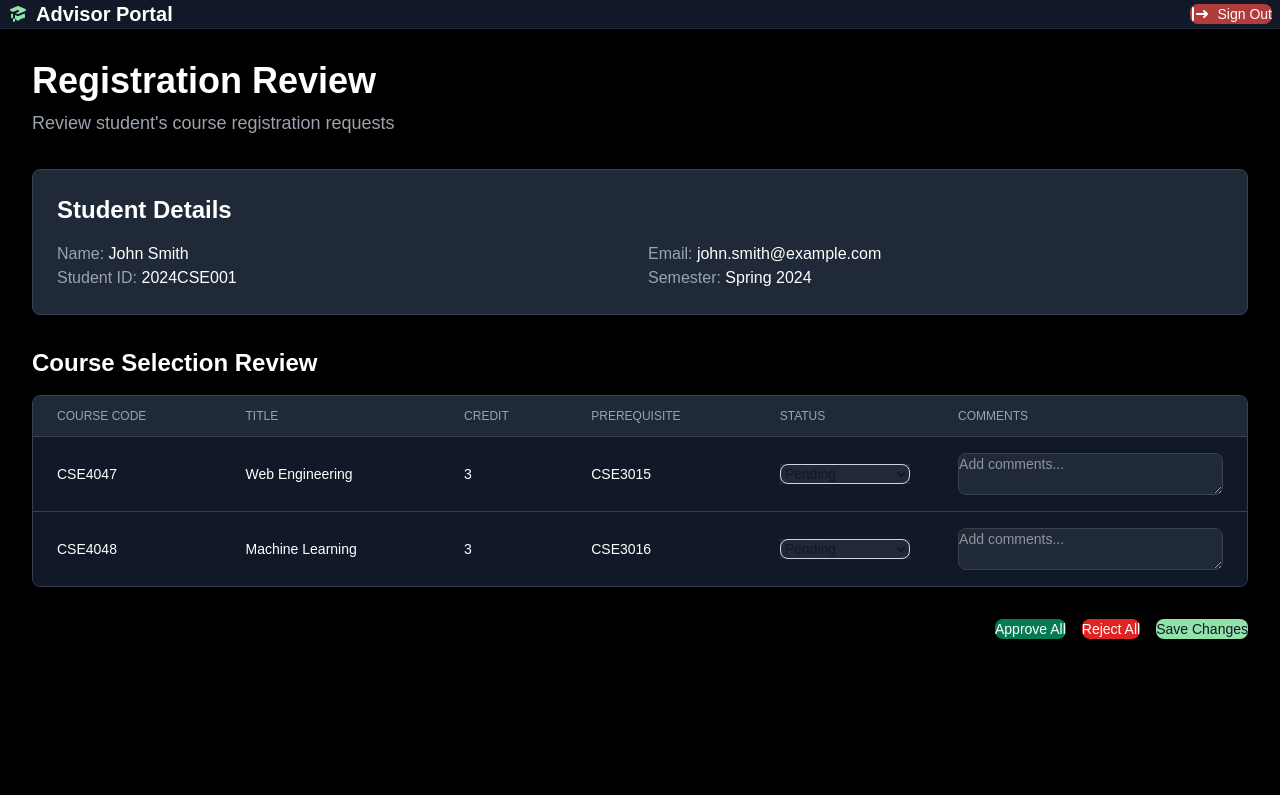
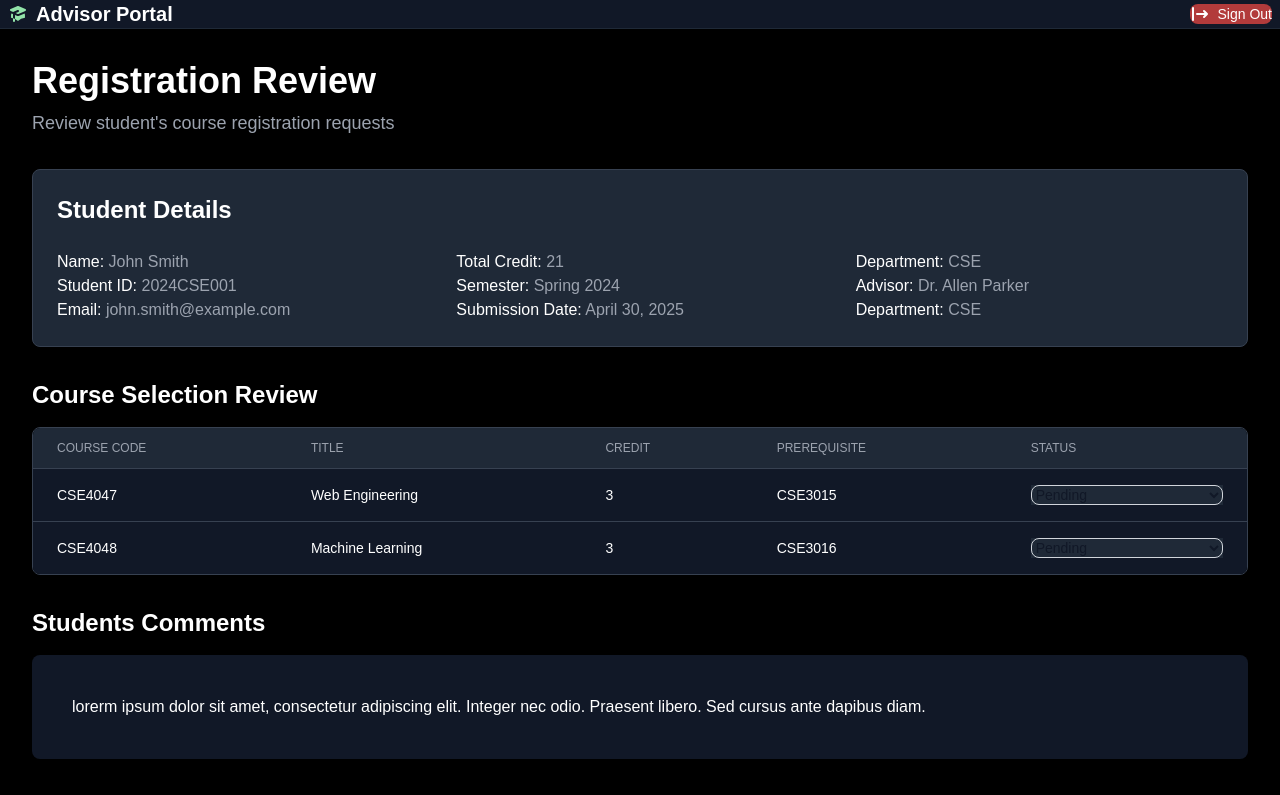
Before and after one commit to tajwone17/CourseSphere, a Next.js app: page /dashboard/student-management/1 in a window 1280 px wide. Shown: the top 795 px of the page. Built offline with nearby package versions, Linux system fonts and the light colour scheme; sample sign-in values are in the browser's storage.

Commit message:
Update Advisor Dashboard and Registration Approval: modify titles and descriptions for clarity, enhance student details layout, and streamline action buttons for improved usability

```diff
--- a/app/(admin)/dashboard/page.tsx
+++ b/app/(admin)/dashboard/page.tsx
@@ -49,9 +49,9 @@ export default function AdvisorDashboard() {
     },
     {
       id: 2,
-      title: "Mid-term Exam Schedule Submission",
+      title: "Admit Card Collection",
       date: "2024-05-15",
-      description: "Deadline for submitting mid-term examination schedule",
+      description: "Deadline for Collecting Admit Card",
     },
     {
       id: 3,
@@ -65,7 +65,7 @@ export default function AdvisorDashboard() {
     <div className="mx-auto max-w-7xl p-8">
       {/* Welcome Section */}
       <div className="mb-8">
-        <h1 className="text-4xl font-bold text-white">Welcome, Dr. Johnson</h1>
+        <h1 className="text-4xl font-bold text-white">Welcome, Dr. Tajwone Chowdhury</h1>
         <p className="mt-2 text-lg text-gray-400">
           Overview of your advisees&apos; activities today
         </p>
@@ -80,7 +80,7 @@ export default function AdvisorDashboard() {
             </div>
             <div>
               <p className="text-sm font-medium text-gray-400">
-                Total Advisees
+                Total Approved
               </p>
               <p className="text-2xl font-bold text-white">145</p>
             </div>
@@ -94,7 +94,7 @@ export default function AdvisorDashboard() {
             </div>
             <div>
               <p className="text-sm font-medium text-gray-400">
-                Pending Approvals
+                Total Rejected
               </p>
               <p className="text-2xl font-bold text-white">12</p>
             </div>
@@ -108,7 +108,7 @@ export default function AdvisorDashboard() {
             </div>
             <div>
               <p className="text-sm font-medium text-gray-400">
-                Registered Students
+               Pending Approvals
               </p>
               <p className="text-2xl font-bold text-white">98</p>
             </div>
@@ -122,7 +122,7 @@ export default function AdvisorDashboard() {
             </div>
             <div>
               <p className="text-sm font-medium text-gray-400">
-                Urgent Actions
+              Hours Remaining
               </p>
               <p className="text-2xl font-bold text-white">8</p>
             </div>
--- a/app/(admin)/dashboard/student-management/[id]/page.tsx
+++ b/app/(admin)/dashboard/student-management/[id]/page.tsx
@@ -47,14 +47,6 @@ export default function RegistrationApproval() {
     );
   };
 
-  const handleCommentChange = (courseId: string, comment: string) => {
-    setCourses(
-      courses.map((course) =>
-        course.id === courseId ? { ...course, comments: comment } : course,
-      ),
-    );
-  };
-
   const handleApproveAll = () => {
     setCourses(courses.map((course) => ({ ...course, status: "approved" })));
   };
@@ -79,25 +71,41 @@ export default function RegistrationApproval() {
       </div>
 
       {/* Student Details */}
+
 <div className="mb-8 rounded-lg border border-gray-700 bg-gray-800 p-6">
-        <h2 className="mb-4 text-2xl font-semibold text-white">
-          Student Details
-        </h2>
-        <div className="grid gap-4 md:grid-cols-2">
+  <h2 className="mb-6 text-2xl font-semibold text-white">Student Details</h2>
+  <div className="grid grid-cols-1 sm:grid-cols-2 lg:grid-cols-3 gap-y-4 gap-x-8">
     <div>
       <p className="text-gray-400">
-              Name: <span className="text-white">John Smith</span>
+        <span className="font-medium text-white">Name:</span> John Smith
       </p>
       <p className="text-gray-400">
-              Student ID: <span className="text-white">2024CSE001</span>
+        <span className="font-medium text-white">Student ID:</span> 2024CSE001
+      </p>
+      <p className="text-gray-400">
+        <span className="font-medium text-white">Email:</span> john.smith@example.com
       </p>
     </div>
     <div>
       <p className="text-gray-400">
-              Email: <span className="text-white">john.smith@example.com</span>
+        <span className="font-medium text-white">Total Credit:</span> 21
       </p>
       <p className="text-gray-400">
-              Semester: <span className="text-white">Spring 2024</span>
+        <span className="font-medium text-white">Semester:</span> Spring 2024
+      </p>
+      <p className="text-gray-400">
+        <span className="font-medium text-white">Submission Date:</span> April 30, 2025
+      </p>
+    </div>
+    <div>
+      <p className="text-gray-400">
+        <span className="font-medium text-white">Department:</span> CSE
+      </p>
+      <p className="text-gray-400">
+        <span className="font-medium text-white">Advisor:</span> Dr. Allen Parker
+      </p>
+      <p className="text-gray-400">
+        <span className="font-medium text-white">Department:</span> CSE
       </p>
     </div>
   </div>
@@ -126,9 +134,6 @@ export default function RegistrationApproval() {
                 </th>
                 <th className="px-6 py-3 text-left text-xs font-medium text-gray-400 uppercase">
                   Status
-                </th>
-                <th className="px-6 py-3 text-left text-xs font-medium text-gray-400 uppercase">
-                  Comments
                 </th>
               </tr>
             </thead>
@@ -163,39 +168,65 @@ export default function RegistrationApproval() {
                       <option value="rejected">Rejected</option>
                     </Select>
                   </td>
-                  <td className="px-6 py-4 text-sm">
-                    <Textarea
-                      value={course.comments}
-                      onChange={(e) =>
-                        handleCommentChange(course.id, e.target.value)
-                      }
-                      className="border-gray-700 bg-gray-800 text-white"
-                      rows={2}
-                      placeholder="Add comments..."
-                    />
-                  </td>
                 </tr>
               ))}
             </tbody>
           </table>
         </div>
       </div>
-
+      {/* Comments Section */}
+      <div className="mb-8">
+        <h2 className="mb-4 text-2xl font-semibold text-white">
+          Students Comments
+        </h2>
+        <div className="rounded-lg bg-gray-900 p-10">
+          lorerm ipsum dolor sit amet, consectetur adipiscing elit. Integer nec
+          odio. Praesent libero. Sed cursus ante dapibus diam.
+        </div>
+      </div>
+ {/* Comments Section Admin*/}
+ <div className="mb-8">
+        <h2 className="mb-4 text-2xl font-semibold text-white">
+          Admin Comments
+        </h2>
+      <Textarea className="p-10" placeholder="Enter any comments or feedback for student" name="Admin comment" id=""></Textarea>
+      </div>
       {/* Action Buttons */}
       <div className="flex flex-wrap justify-end gap-4">
         <Button
+             style={{
+              backgroundColor: "#92e3a9",
+              color: "lightwhite",
+
+
+              cursor: "pointer",
+            }}
           onClick={handleApproveAll}
           className="bg-green-600 text-white hover:bg-green-700"
         >
           Approve All
         </Button>
         <Button
+             style={{
+              backgroundColor: "red",
+              color: "white",
+
+
+              cursor: "pointer",
+            }}
           onClick={handleRejectAll}
           className="bg-red-600 text-white hover:bg-red-700"
         >
           Reject All
         </Button>
         <Button
+             style={{
+              backgroundColor: "royalblue",
+              color: "white",
+
+
+              cursor: "pointer",
+            }}
           onClick={handleSaveChanges}
           className="bg-[#92e3a9] text-gray-900 hover:bg-[#7ac892]"
         >
--- a/app/(admin)/dashboard/student-management/page.tsx
+++ b/app/(admin)/dashboard/student-management/page.tsx
@@ -102,11 +102,16 @@ export default function StudentManagement() {
                 <td className="px-6 py-4">{student.semester}</td>
                 <td className="px-6 py-4">
                   <div className="flex gap-2">
-                    <Button size="sm" className="bg-blue-600 hover:bg-blue-700">
-                      View
-                    </Button>
+
                     <Link href={`/dashboard/student-management/${student.id}`}>
                       <Button
+                          style={{
+                            backgroundColor: "#92e3a9",
+                            color: "#000000",
+
+
+                            cursor: "pointer",
+                          }}
                         size="sm"
                         className="bg-[#92e3a9] text-gray-900 hover:bg-[#7ac892]"
                       >
```
Lines whose indentation alone changed are shown as unchanged.
